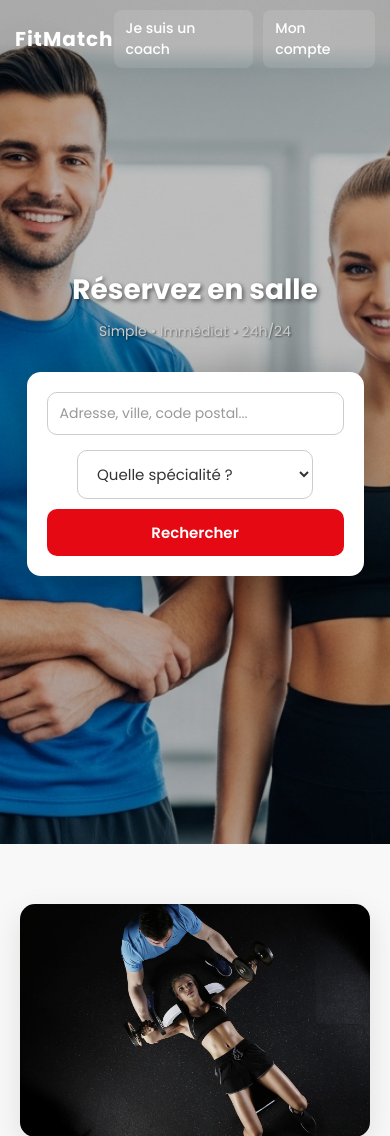
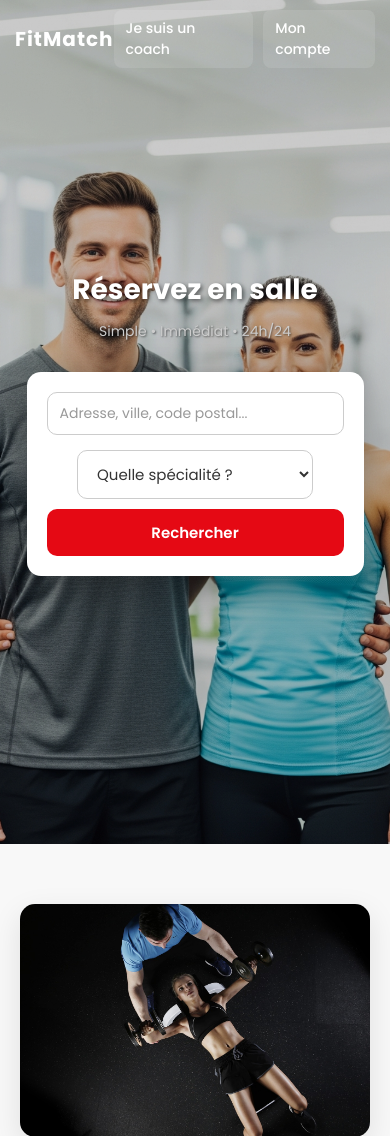
Before and after one commit to aneslucas196-beep/fitmatch, a FastAPI app: page / in a window 390 px wide. Shown: the top 1136 px of the page. Run offline with FastAPI, Linux system fonts and the light colour scheme; some libraries are stand-ins or nearby versions.

Commit message:
Adapt website layout for mobile screens to display coaches correctly
Update CSS to use a mobile-specific background image and viewport height on smaller screens, and increment the CSS version in the HTML to ensure the changes are applied.

Replit-Commit-Author: Agent
Replit-Commit-Session-Id: 86af9be5-036d-42aa-b9b5-f3783155e8d0
Replit-Commit-Checkpoint-Type: full_checkpoint
Replit-Commit-Event-Id: 81b677e3-b22c-41e5-849b-9fe000549bba
Replit-Commit-Screenshot-Url: https://storage.googleapis.com/screenshot-production-us-central1/d0c256c5-c056-4a19-9e96-6fdb9485f747/86af9be5-036d-42aa-b9b5-f3783155e8d0/w1w13ac

```diff
--- a/static/style.css
+++ b/static/style.css
@@ -200,13 +200,15 @@ body {
 /* === Responsive Design === */
 @media (max-width: 768px) {
   .hero {
+    background-image: url("/static/images/hero-bg-mobile.png?v=2");
     background-position: center top;
     background-size: cover;
-    min-height: 100vh;
+    height: auto;
+    min-height: 100dvh;
   }
 
   .overlay {
-    background: rgba(0, 0, 0, 0.25);
+    background: rgba(0, 0, 0, 0.2);
   }
 
   .navbar {
--- a/templates/index.html
+++ b/templates/index.html
@@ -7,7 +7,7 @@
   <link rel="preconnect" href="https://fonts.googleapis.com">
   <link rel="preconnect" href="https://fonts.gstatic.com" crossorigin>
   <link href="https://fonts.googleapis.com/css2?family=Poppins:wght@400;500;600;700&display=swap" rel="stylesheet">
-  <link rel="stylesheet" href="/static/style.css?v=10">
+  <link rel="stylesheet" href="/static/style.css?v=11">
   <link rel="stylesheet" href="/static/search-styles.css?v=2">
 </head>
 <body>
```
